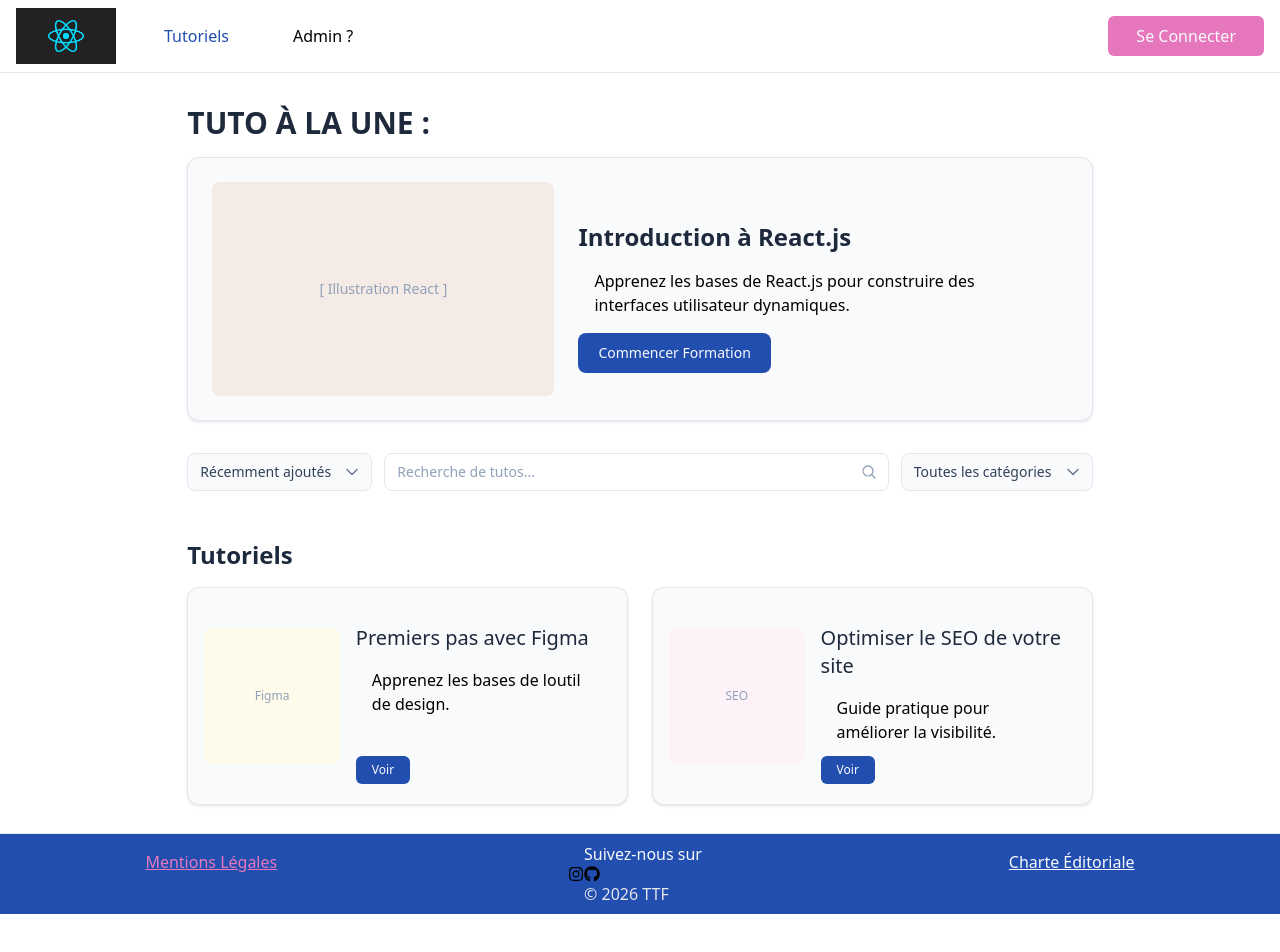
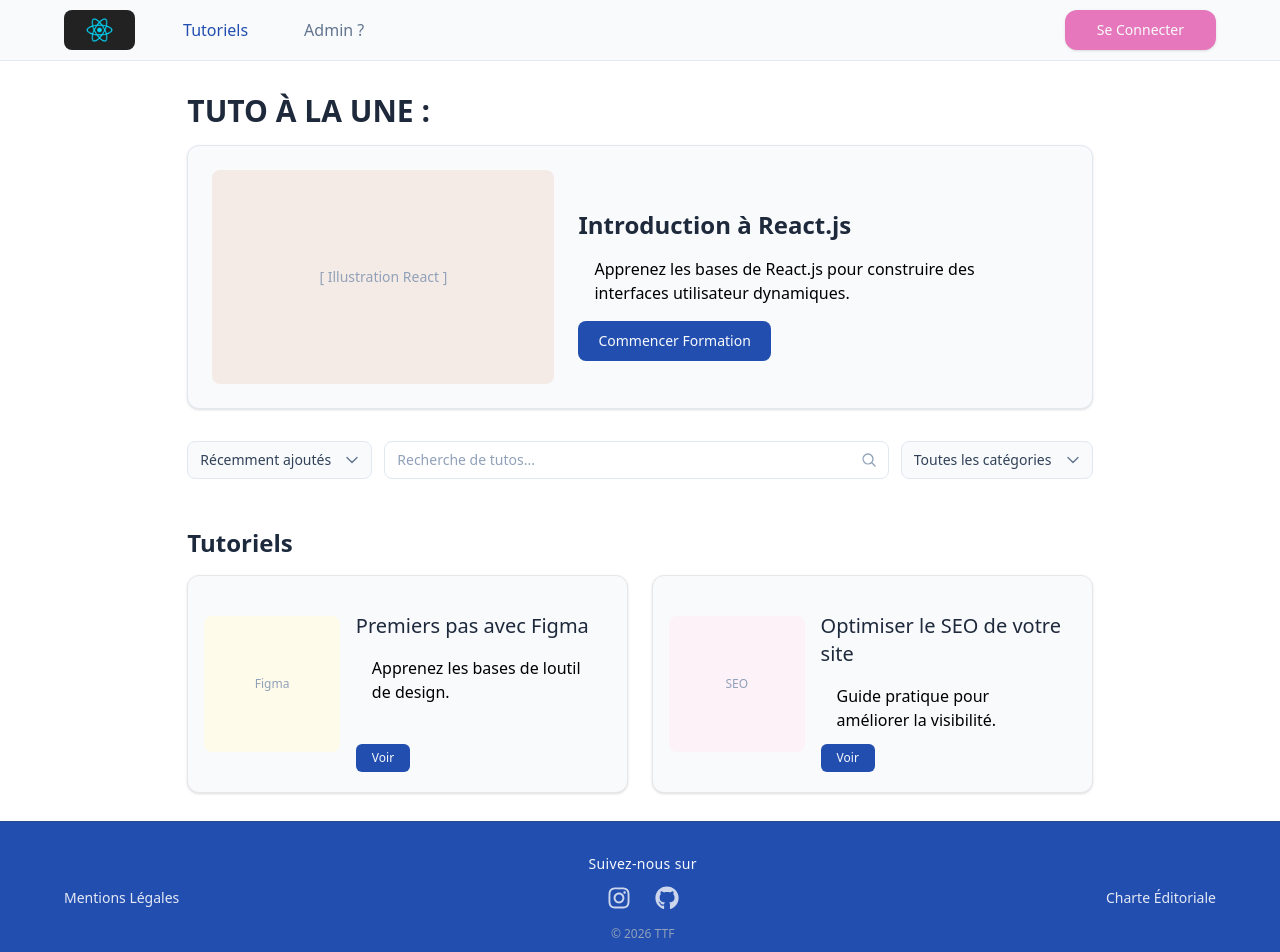
Before and after one commit to tomfrx12/TTF, a Next.js app: page /index in a window 1280 px wide. Shown: the top 952 px of the page. Before the commit the page ends 914 px from the top, so only its background shows below. Built offline with nearby package versions, Linux system fonts and the light colour scheme.

Commit message:
Header Footer

```diff
--- a/components/Footer.tsx
+++ b/components/Footer.tsx
@@ -1,19 +1,28 @@
+"use client";
+
 import { FaGithub, FaInstagram } from "react-icons/fa";
 import Text from "./Text";
+import Link from "next/link";
 
 export default function Footer() {
     return (
-        <footer className="border-t border-gray-200 bg-(--color-primary) flex justify-around justify-self-endp py-2">
-            <a href="" className="text-(--color-secondary) underline self-center pb-6">Mentions Légales</a>
-            <div className="flex flex-col">
-                <Text name="p" className="text-(--color-white-break)">Suivez-nous sur</Text>
-                <div className="flex">
-                    <a href=""><FaInstagram /></a>
-                    <a href=""><FaGithub /></a>
+        <footer className="w-full bg-(--color-primary) border-t border-slate-700/40 py-8 px-6 transition-all mt-auto">
+            <div className="max-w-6xl mx-auto flex flex-col sm:flex-row items-center justify-between gap-6 sm:gap-4">
+                <Link href="/mentions-legales" className="text-(--color-white-break)/90 text-sm font-medium transition-all duration-300 hover:text-(--color-secondary) hover:scale-105">Mentions Légales</Link>
+                <div className="flex flex-col items-center gap-3 order-first sm:order-0">
+                    <Text name="p" className="text-(--color-white-break) text-sm font-medium tracking-wide">Suivez-nous sur</Text>
+                    <div className="flex items-center gap-6">
+                        <Link href="https://www.instagram.com/fourneauxtom" target="_blank" className="group">
+                            <FaInstagram className="w-6 h-6 text-(--color-white-break)/80 transition-all duration-300 group-hover:text-(--color-secondary) group-hover:scale-110"/>
+                        </Link>
+                        <Link href="https://github.com/tomfrx12/TTF" target="_blank" className="group">
+                            <FaGithub className="w-6 h-6 text-(--color-white-break)/80 transition-all duration-300 group-hover:text-(--color-secondary) group-hover:scale-110"/>
+                        </Link>
+                    </div>
+                    <Text name="p" className="text-slate-400 text-xs mt-1">© 2026 TTF</Text>
                 </div>
-                <Text name="p" className="text-gray-200">© 2026 TTF</Text>
+                <Link href="/charte-editoriale" className="text-(--color-white-break)/90 text-sm font-medium transition-all duration-300 hover:text-(--color-secondary) hover:scale-105">Charte Éditoriale</Link>
             </div>
-            <a href="" className="text-(--color-white-break) underline self-center pb-6">Charte Éditoriale</a>
         </footer>
-    )
+    );
 }
--- a/components/Header.tsx
+++ b/components/Header.tsx
@@ -4,33 +4,62 @@ import Image from "next/image";
 import { IoMdPerson } from "react-icons/io";
 import { useAuth } from "../context/AuthContext";
 import Text from "./Text";
+import Link from "next/link";
 
 export default function Header() {
-    const { isLog, Login, Logout } = useAuth();
+    const { isLog, user } = useAuth();
 
     return (
-        <header className="min-w-full border-b border-gray-200 flex justify-between items-center gap-6 px-4 sticky top-0 z-0 transition-all">
-            <div className="flex gap-8 items-center">
-                <Image src="/react.jpg" width={100} height={100} alt="Image Logo TTF" className="flex py-2"/>
-                <div className="flex gap-8 justify-center">
-                    <a href="" className="text-(--color-primary)"><Text name="p">Tutoriels</Text></a>
-                    <a href=""><Text name="p">Admin ?</Text></a>
+        <header className="w-full border-b border-slate-200/80 bg-(--color-white-break) sticky top-0 z-50 transition-all duration-300 px-6 py-2.5 backdrop-blur-md bg-opacity-95">
+            <div className="max-w-6xl mx-auto flex justify-between items-center gap-6">
+                <div className="flex gap-8 items-center">
+                    <Link href="/" className="transition-transform duration-200 hover:scale-105 flex items-center">
+                        <Image
+                            src="/react.jpg"
+                            width={45}
+                            height={45}
+                            alt="Image Logo TTF"
+                            className="h-10 w-auto object-contain rounded-lg"
+                        />
+                    </Link>
+
+                    <nav className="flex gap-6 items-center">
+                        <Link
+                            href="/tutoriels"
+                            className="text-(--color-primary) font-semibold hover:text-(--color-secondary) transition-colors duration-200"
+                        >
+                            <Text name="p">Tutoriels</Text>
+                        </Link>
+                        <Link
+                            href="/admin"
+                            className="text-slate-500 font-medium hover:text-(--color-primary) transition-colors duration-200"
+                        >
+                            <Text name="p">Admin ?</Text>
+                        </Link>
+                    </nav>
                 </div>
-            </div>
-            <div className="flex gap-4">
-                <a href="" className={`${isLog ? "text-(--color-black-break) self-center duration-500 hover:scale-110" : "hidden"}`}>
-                    <IoMdPerson />
-                </a>
+                <div className="flex items-center gap-4">
+                    {isLog && user && (
+                        <Link
+                            href={`/users/${user.id}`}
+                            className="text-slate-600 hover:text-(--color-primary) p-2.5 rounded-full hover:bg-slate-100/80 transition-all duration-300 flex items-center justify-center border border-transparent hover:border-slate-200/60"
+                            title="Mon Profil"
+                        >
+                            <IoMdPerson className="w-5 h-5" />
+                        </Link>
+                    )}
 
-                <button
-                    className="cursor-pointer bg-(--color-secondary) text-(--color-white-break) p-2 px-3 rounded-md duration-400 hover:scale-102"
-                    onClick={() => (isLog ? Logout() : Login())}
-                >
-                    <Text name="p">
-                        {isLog ? "Se Déconnecter" : "Se Connecter"}
-                    </Text>
-                </button>
+                    <Link
+                        href="/login"
+                        className="cursor-pointer bg-(--color-secondary) text-(--color-white-break) py-2 px-4 rounded-xl font-medium shadow-sm hover:shadow transition-all duration-300 hover:scale-[1.02] hover:brightness-105 active:scale-98 text-center text-sm"
+                    >
+                        <Text name="p">
+                            {isLog ? "Se Déconnecter" : "Se Connecter"}
+                        </Text>
+                    </Link>
+                </div>
+
             </div>
         </header>
-    )
+    );
 }
```
